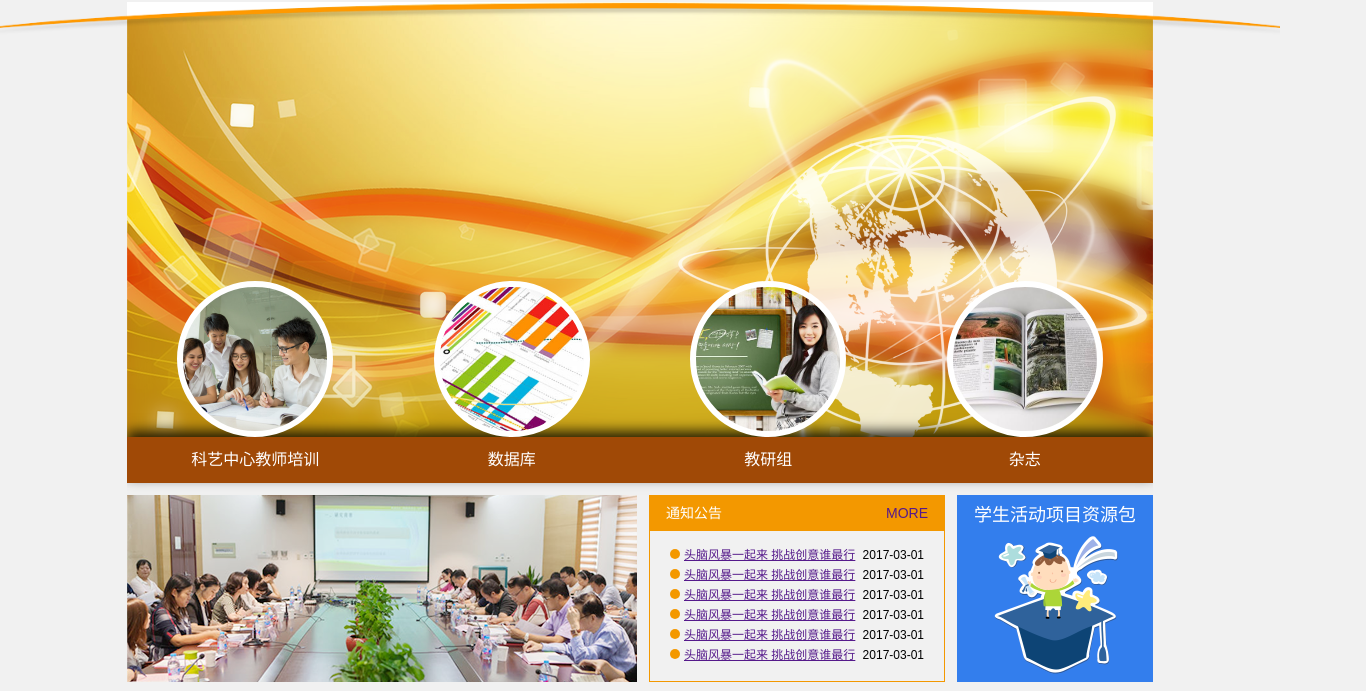
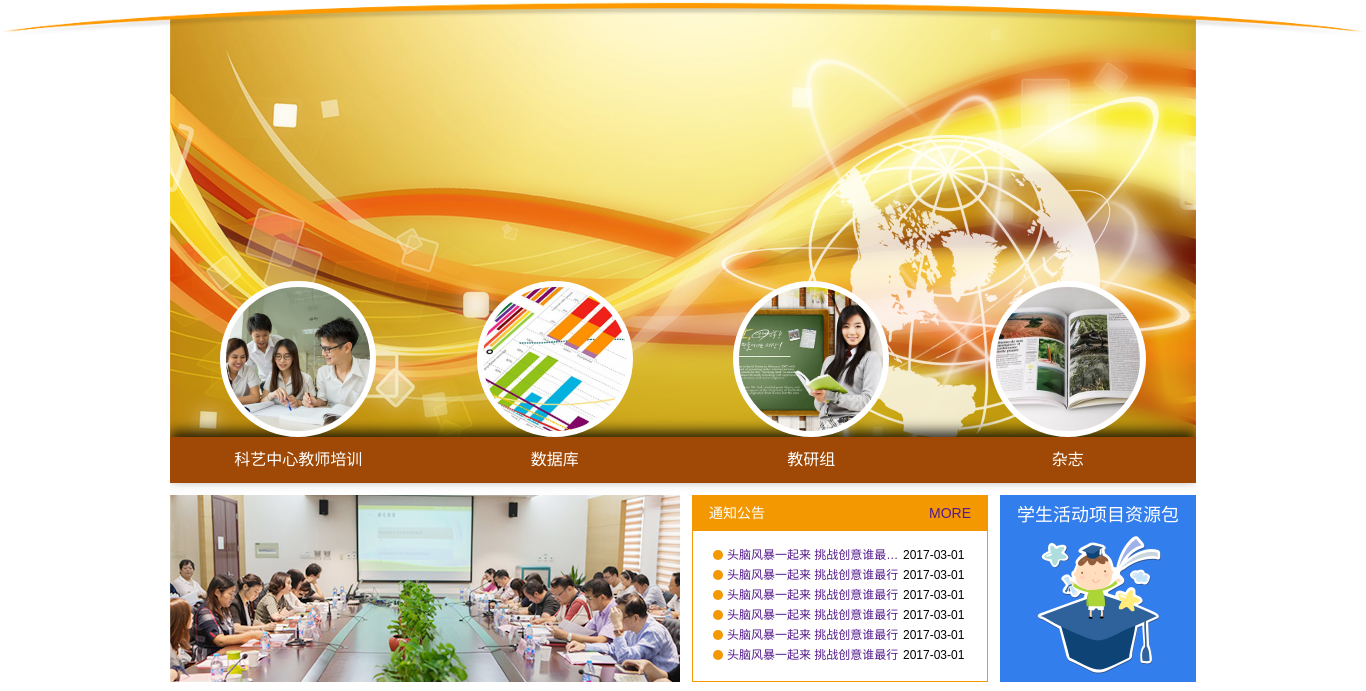
Before and after one commit to hypster/changning, a plain HTML site: page index.html in a window 1280 px wide. Shown: the part 102-793 px from the top of the page, 1366 px wide, since content can reach past the window. Drawn offline with Linux system fonts and the light colour scheme.

Commit message:
换行控制

```diff
--- a/css/style.css
+++ b/css/style.css
@@ -1,7 +1,13 @@
-html,
 body {
   font: 16px 'MicrosoftYaHeiLight', 'Microsoft YaHei', Arial;
-  background-color: #f1f1f1;
+  width: 1366px;
+  margin: 0 auto;
+}
+a {
+  text-decoration: none;
+}
+a:hover {
+  cursor: pointer;
 }
 header.page-header {
   background: url("../img/arc-line.png") bottom center/1366px 35px no-repeat, url("../img/mask.png") top center no-repeat;
@@ -74,6 +80,7 @@ header.page-header .innerwrap p {
 }
 .main-content nav span a:hover,
 .innerwrap nav span a:hover {
+  cursor: pointer;
   -webkit-animation: neon 1.5s ease-in-out infinite alternate;
           animation: neon 1.5s ease-in-out infinite alternate;
 }
@@ -155,6 +162,24 @@ header.page-header .innerwrap p {
   width: 294px;
   height: 185px;
   border: 1px solid #f39800;
+}
+.main-content .container .row section.broadcast li,
+.innerwrap .container .row section.broadcast li {
+  display: -webkit-box;
+  display: -ms-flexbox;
+  display: flex;
+  -webkit-box-align: center;
+      -ms-flex-align: center;
+          align-items: center;
+}
+.main-content .container .row section.broadcast li a,
+.innerwrap .container .row section.broadcast li a {
+  display: inline-block;
+  width: 172px;
+  overflow: hidden;
+  text-overflow: ellipsis;
+  white-space: nowrap;
+  margin-right: 4px;
 }
 .main-content .container .row section.broadcast .broadcast-header,
 .innerwrap .container .row section.broadcast .broadcast-header {
@@ -246,6 +271,10 @@ header.page-header .innerwrap p {
 .innerwrap .container .row section.training button:nth-of-type(1) {
   margin-top: 15px;
 }
+.main-content .container .row section.training button:hover,
+.innerwrap .container .row section.training button:hover {
+  cursor: pointer;
+}
 .main-content .container .row section.platform,
 .innerwrap .container .row section.platform {
   width: 196px;
--- a/index.html
+++ b/index.html
@@ -17,7 +17,6 @@
       <p>欢迎访问上海市科技艺术教育研究中心师训部</p>
     </div>
   </header>
-  <div class="main-content-wrapper">
 <div class="main-content">
     <div class="banner">
     </div>
@@ -37,7 +36,7 @@
                 <i><a href="">MORE</a><i>
               </div>
               <ul>
-                <li><a href=''>头脑风暴一起来 挑战创意谁最行</a><span class='date'>2017-03-01</span></li>
+                <li><a href=''>头脑风暴一起来 挑战创意谁最行头脑风暴一起来 挑战创意谁最行</a><span class='date'>2017-03-01</span></li>
                 <li><a href=''>头脑风暴一起来 挑战创意谁最行</a><span class='date'>2017-03-01</span></li>
                 <li><a href=''>头脑风暴一起来 挑战创意谁最行</a><span class='date'>2017-03-01</span></li>
                 <li><a href=''>头脑风暴一起来 挑战创意谁最行</a><span class='date'>2017-03-01</span></li>
```
Also changed, not shown: 2 other files.
